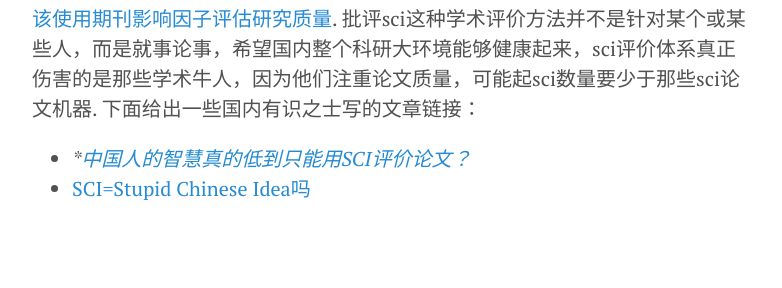
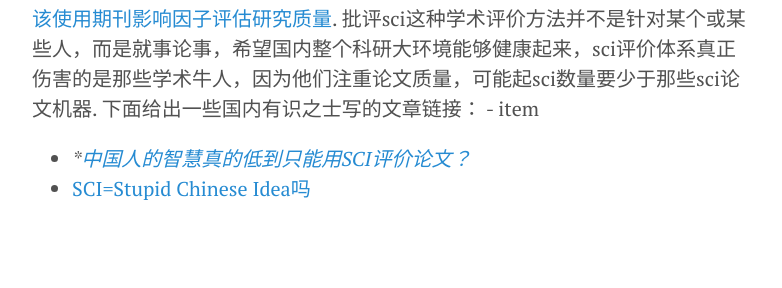
Before and after one commit to hwdong/hwdong-old.github.io, a Jekyll site: the page built from index.html, in a window 1280 px wide. Shown: the part 666-954 px from the top of the page, without its empty margins (248-1030 px from the left). Built offline with Jekyll 4.4.1, drawn with Linux system fonts in a browser that asks for light colours; Markdown is read by kramdown in place of the engine named in the settings; the list of posts is cut into pages by our own code.

Commit message:
Updated 2014-06-06-sci-stupid-chinese-idea.md

```diff
--- a/_posts/2014-06-06-sci-stupid-chinese-idea.md
+++ b/_posts/2014-06-06-sci-stupid-chinese-idea.md
@@ -8,5 +8,6 @@
 如 Cmu的Cosma Shalizi教授 <a href = "http://vserver1.cscs.lsa.umich.edu/~crshalizi/weblog/864.html">号召抵制Elsevier等以盈利为目的出版商的所有期刊</a>。Sci发明人（某编辑）也指出sci不是用来评价论文的，被用来评价论文也是他所始料不及的。如： <a href = "http://www.editage.cn/insights/%E4%B8%BA%E4%BD%95%E4%B8%8D%E8%AF%A5%E4%BD%BF%E7%94%A8%E6%9C%9F%E5%88%8A%E5%BD%B1%E5%93%8D%E5%9B%A0%E5%AD%90%E8%AF%84%E4%BC%B0%E7%A0%94%E7%A9%B6%E8%B4%A8%E9%87%8F">为何不该使用期刊影响因子评估研究质量</a>.
      批评sci这种学术评价方法并不是针对某个或某些人，而是就事论事，希望国内整个科研大环境能够健康起来，sci评价体系真正伤害的是那些学术牛人，因为他们注重论文质量，可能起sci数量要少于那些sci论文机器.
     下面给出一些国内有识之士写的文章链接：
+    - item
 - **<a href="http://blog.sciencenet.cn/blog-788889-747735.html">中国人的智慧真的低到只能用SCI评价论文？</a>*
 - <a href="http://blog.sciencenet.cn/blog-1140979-747946.html">SCI=Stupid Chinese Idea吗</a>
```
